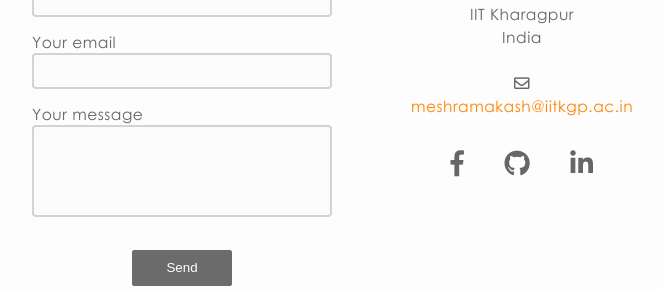
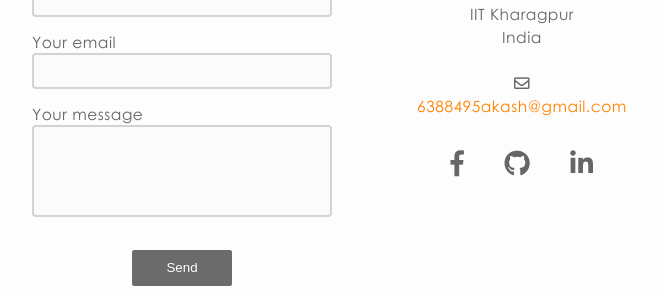
Before and after one commit to akashmeshram/old_website, a Jekyll site: the page built from pages/contact.html, in a window 1280 px wide. Shown: the part 274-564 px from the top of the page, without its empty margins (308-971 px from the left). Built offline with Jekyll 4.4.1, drawn with Linux system fonts in a browser that asks for light colours; nearby versions of some CDN libraries.

Commit message:
Update Email

```diff
--- a/pages/contact.html
+++ b/pages/contact.html
@@ -33,8 +33,8 @@ title: Akash Meshram | Contact
 				<p>IIT Kharagpur</p>
 				<p>India</p><br>
 				<a href=""><i class="far fa-envelope"></i></a><br>
-				<a href="mailto:meshramakash@iitkgp.ac.in" style="color: rgb(255, 132, 0);">
-				meshramakash@iitkgp.ac.in
+				<a href="mailto:6388495akash@gmail.com" style="color: rgb(255, 132, 0);">
+				6388495akash@gmail.com
 				</a>
 			</div>
 			<br>
```
